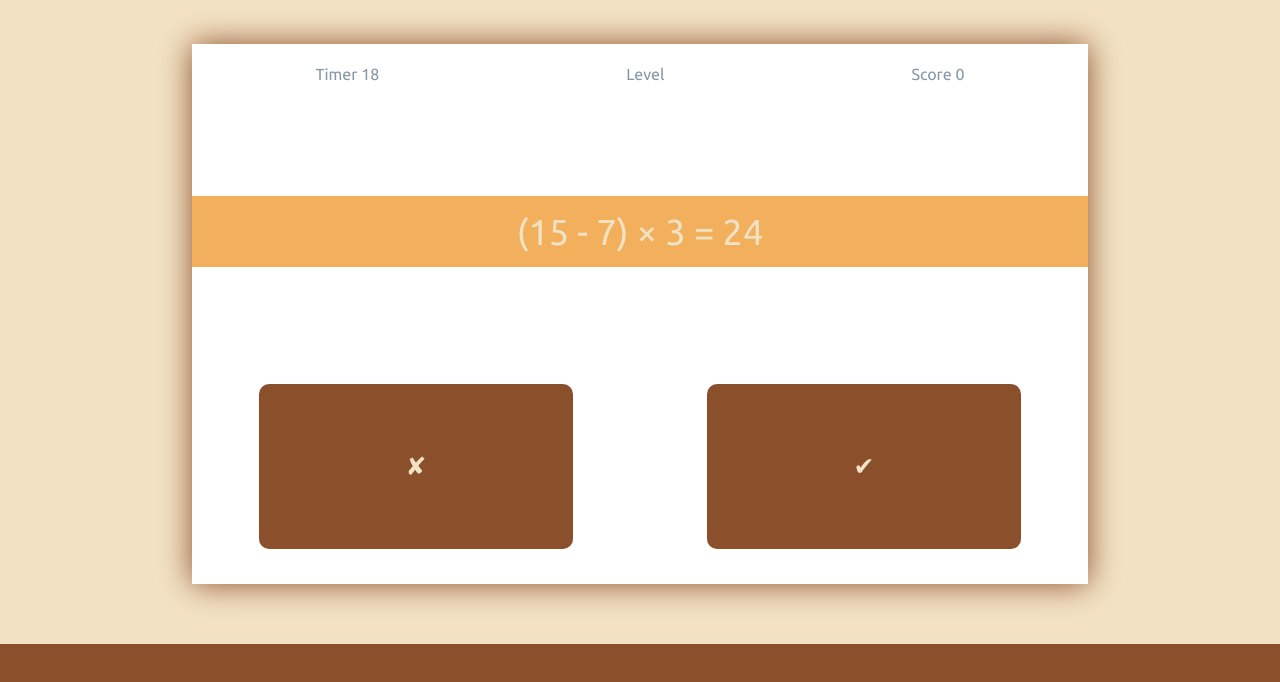
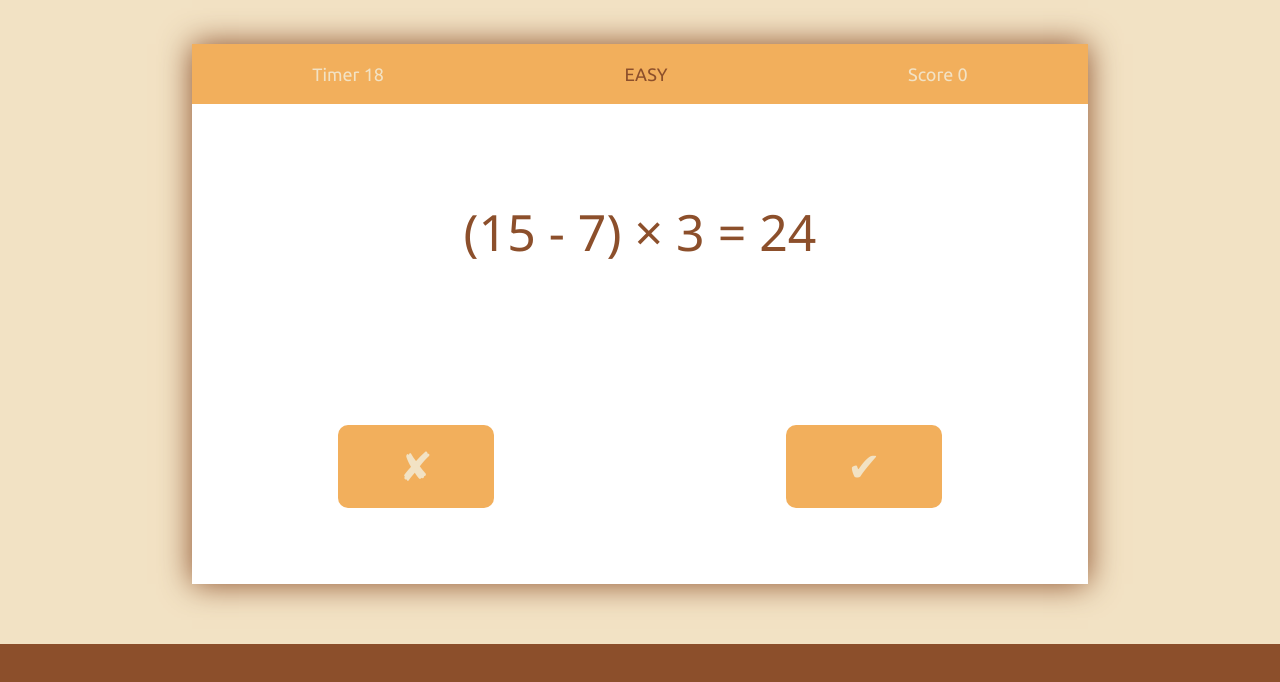
Before and after one commit to TasneemAlhelli/math_minds_games, a plain HTML site: page correctEquationGame.html in a window 1280 px wide. Both pictures are taken after a click on the button "Start Game". Shown: the part 106-788 px from the top of the page. Drawn offline with Linux system fonts and the light colour scheme; a web font is replaced by a local one.

Commit message:
Style the games

```diff
--- a/correctEquationGame.html
+++ b/correctEquationGame.html
@@ -24,7 +24,7 @@
     <section class="gameSection">
       <section class="gameData">
         <p>Timer <span id="timer">0</span></p>
-        <p>Level <span class="level"></span></p>
+        <p><span id="level"></span></p>
         <p>Score <span id="score">0</span></p>
       </section>
       <section class="equation">
--- a/correctEquationGame.js
+++ b/correctEquationGame.js
@@ -3,7 +3,6 @@ const ansBtns = document.querySelectorAll('.ansBtn')
 
 /* FUNCTIONS */
 const displayEquation = () => {
-  console.log('displayEquation')
   // get random equaition
   let random = Math.floor(Math.random() * list.length)
   const eq = list.splice(random, 1)[0]
@@ -40,7 +39,7 @@ const evaluateAns = (btn) => {
     // display next equation
     displayEquation()
   } else {
-    terminateGame()
+    terminateGame(btn, 'GAME OVER!')
   }
 }
 
--- a/generateEquations.js
+++ b/generateEquations.js
@@ -97,7 +97,7 @@ new Equation('(20 - 8) × (3 + 2)', [60, 70, 80, 90], 60, 'advance')
 new Equation('14 + (6 × 2) ÷ (3 - 1)', [16, 18, 20, 22], 20, 'advance')
 new Equation('(25 ÷ 5) × (4 - 3)', [2, 3, 4, 5], 5, 'advance')
 new Equation('(6 × 3) + 8 ÷ (2 - 4)', [12, 14, 16, 18], 14, 'advance')
-new Equation('24 - (9 + 2) ÷ (2 - 1)', [12, 14, 15, 16], 11, 'advance')
+new Equation('24 - (9 + 2) ÷ (2 - 1)', [11, 14, 15, 16], 11, 'advance')
 new Equation('(11 + 5) ÷ (4 × 2)', [1, 2, 3, 4], 2, 'advance')
 new Equation('8 × (4 - 2) + 5', [15, 17, 21, 19], 21, 'advance')
 new Equation('20 - (6 + 3) × (2 - 1)', [11, 12, 13, 14], 11, 'advance')
--- a/scripts.js
+++ b/scripts.js
@@ -6,6 +6,7 @@ const advanceList = Equation.advance
 const eqSection = document.querySelector('.equation')
 const optionSection = document.querySelector('.options')
 const scoreEl = document.querySelector('#score')
+const levelEl = document.querySelector('#level')
 const timerEl = document.querySelector('#timer')
 const playBtn = document.querySelector('#playBtn')
 const instructionSection = document.querySelector('.instructionSection')
@@ -24,6 +25,9 @@ const setTimer = () => {
   let secs = timer % 60
   let time = mins > 0 ? `${mins}:${secs}` : secs
   timerEl.innerHTML = time
+  if (timer <= 10) {
+    timerEl.style.color = 'red'
+  }
 }
 
 const startGame = () => {
@@ -32,14 +36,14 @@ const startGame = () => {
 
   // check if time over
   if (timer < 0) {
-    terminateGame()
+    terminateGame(null, 'TIME IS UP!')
   } else {
     // display timer
     setTimer()
   }
 }
 
-const terminateGame = (btn = null) => {
+const terminateGame = (btn = null, msg) => {
   // stop timer
   clearInterval(gameTimer)
 
@@ -47,6 +51,14 @@ const terminateGame = (btn = null) => {
   if (btn) {
     btn.style.backgroundColor = 'red'
   }
+
+  // show message
+  levelEl.innerHTML = msg
+
+  // disable buttons
+  Array.from(optionSection.children).forEach((btn) => {
+    btn.style.pointerEvents = 'none'
+  })
 }
 
 const getList = () => {
@@ -72,6 +84,8 @@ const getList = () => {
 
     console.log('LEVEL CHANGED: ADVANCE')
   }
+
+  levelEl.innerHTML = `${level.toUpperCase()}`
 }
 
 /** EVENT LISNTERS */
--- a/style.css
+++ b/style.css
@@ -54,7 +54,7 @@ footer {
 }
 
 #first-game {
-  background-color: #f28749;
+  background-color: #f2af5c;
 }
 
 #second-game {
@@ -107,18 +107,26 @@ section {
 
 .options > button {
   place-self: center;
-  width: 70%;
-  height: 70%;
+  width: 60%;
+  height: 60%;
   font-size: 25px;
+  background-color: #f2af5c;
 }
 
+.ansBtn {
+  width: 35% !important;
+  height: 35% !important;
+  font-size: 40px !important;
+}
 .equation {
   place-self: center;
   place-content: center;
   width: 100%;
   height: 30%;
-  font-size: 36px;
-  background-color: #f2af5c;
+  font-size: 50px;
+  color: #8c4f2b;
+  /* background-color: #f2af5c; */
+  font-family: 'Segoe UI', Tahoma, Geneva, Verdana, sans-serif;
 }
 
 button {
@@ -148,6 +156,11 @@ button:hover {
   justify-content: space-around;
   align-items: center;
   height: 60px;
-  background-color: white;
-  color: #8697a6;
+  background-color: #f2af5c;
+  font-size: 18px;
+  /* color: #8697a6; */
 }
+
+#level {
+  color: #8c4f2b;
+}
```
Also changed, not shown: equationGame.html (+1 -1 lines), equationGame.js (+5 -2 lines).
